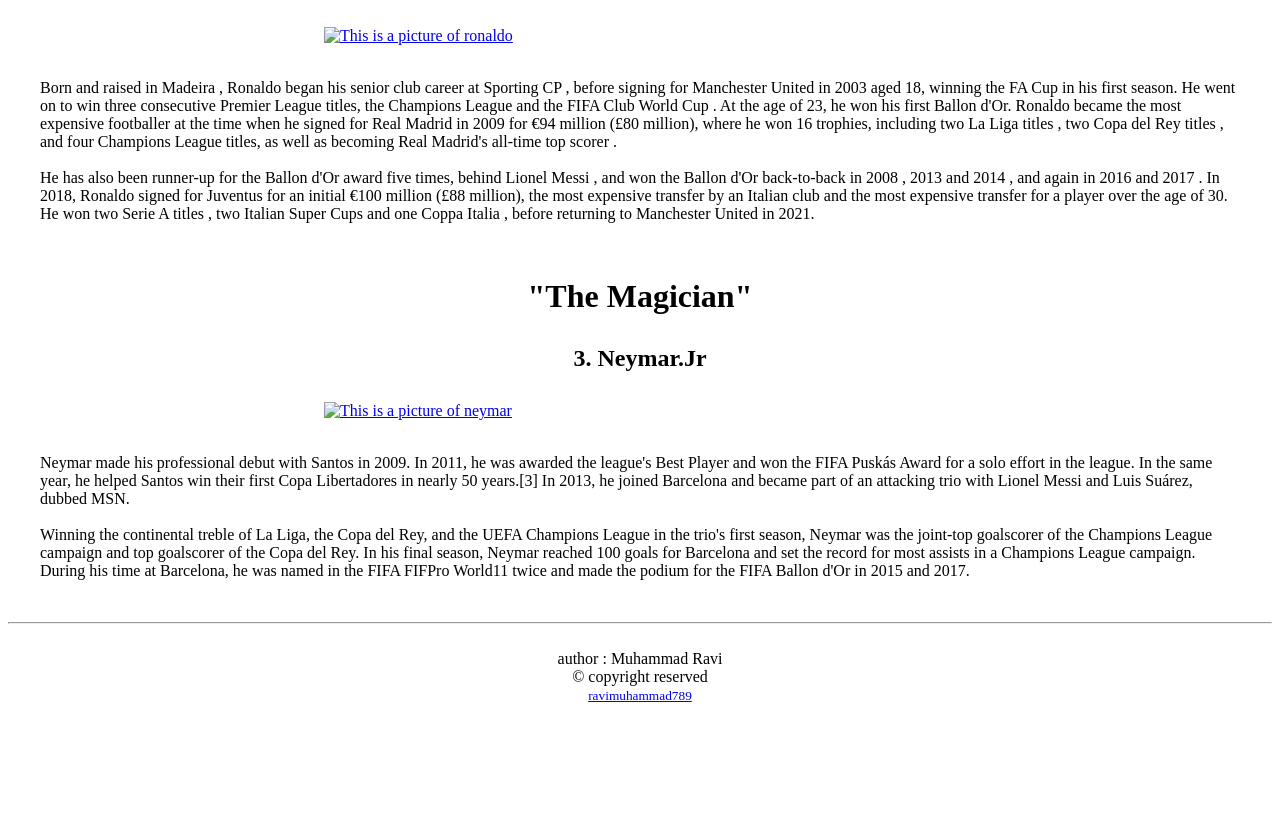
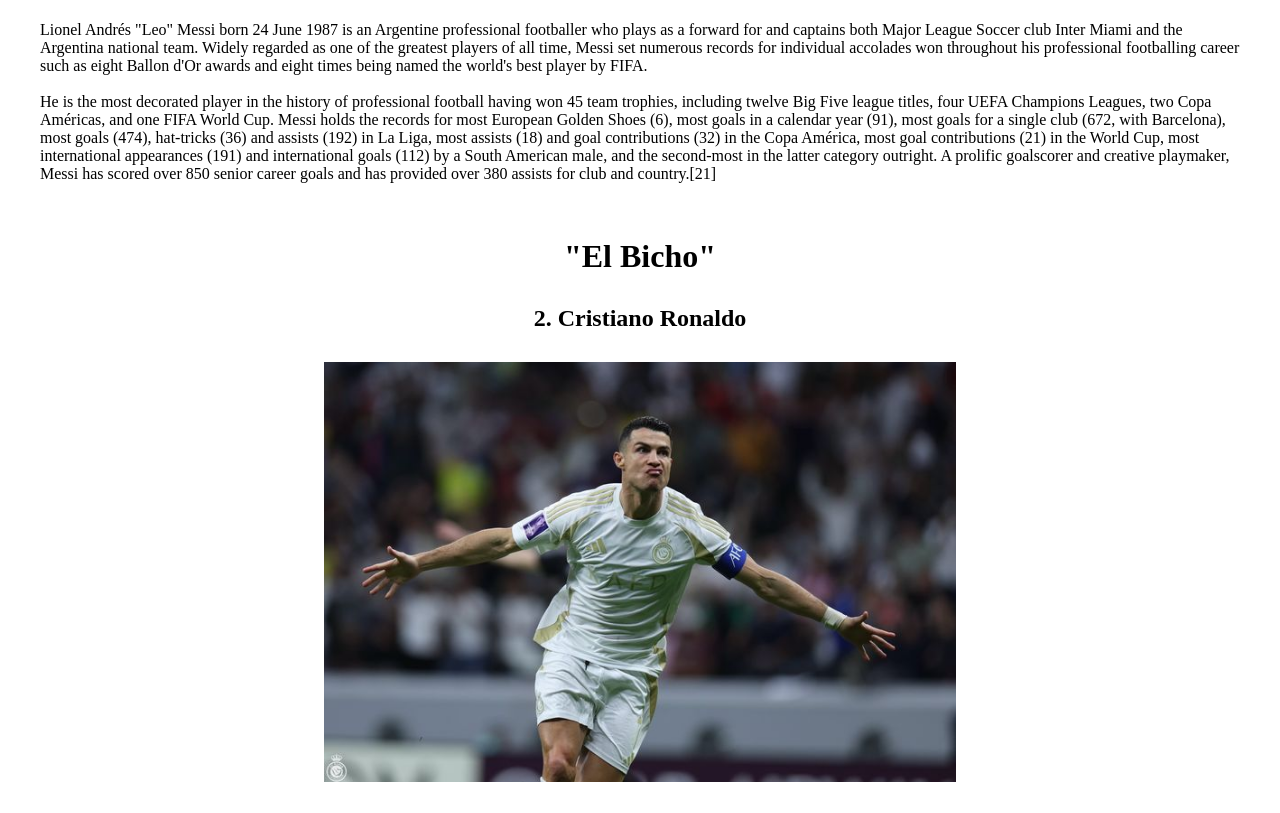
Before and after one commit to Masternovaa/football-player-website, a plain HTML site: page index.html in a window 1280 px wide. Shown: the part 641-1454 px from the top of the page. Before the commit the page ends 1353 px from the top, so only its background shows below. Drawn offline with Linux system fonts and the light colour scheme; the site is published under a folder, as on GitHub Pages, so addresses that start at the root find nothing.

Commit message:
Update index.html

```diff
--- a/index.html
+++ b/index.html
@@ -22,7 +22,7 @@
         <h2>1. Lionel Messi</h2>
 
         <a href="https://en.wikipedia.org/wiki/Lionel_Messi" target="_blank">
-            <img src="/images/messi.jpg" alt="This is a picture of messi" class="image1" title="Lionel MESSIIII!!!!">
+            <img src="images/messi.jpg" alt="This is a picture of messi" class="image1" title="Lionel MESSIIII!!!!">
         </a>
 
         <br>
@@ -37,7 +37,7 @@
         <h2>2. Cristiano Ronaldo</h2>
 
         <a href="https://id.wikipedia.org/wiki/Cristiano_Ronaldo" target="_blank">
-            <img src="/images/ronaldo.jpeg" alt="This is a picture of ronaldo" class="image2" title="SUIIIIII">
+            <img src="images/ronaldo.jpeg" alt="This is a picture of ronaldo" class="image2" title="SUIIIIII">
         </a>
 
         <br>
@@ -51,7 +51,7 @@
         <h2>3. Neymar.Jr</h2>
 
         <a href="https://en.wikipedia.org/wiki/Neymar" target="_blank">
-            <img src="/images/neymar.jpg" alt="This is a picture of neymar" title="NEEYYYMARR!!!">
+            <img src="images/neymar.jpg" alt="This is a picture of neymar" title="NEEYYYMARR!!!">
         </a>
 
         <br>
```
